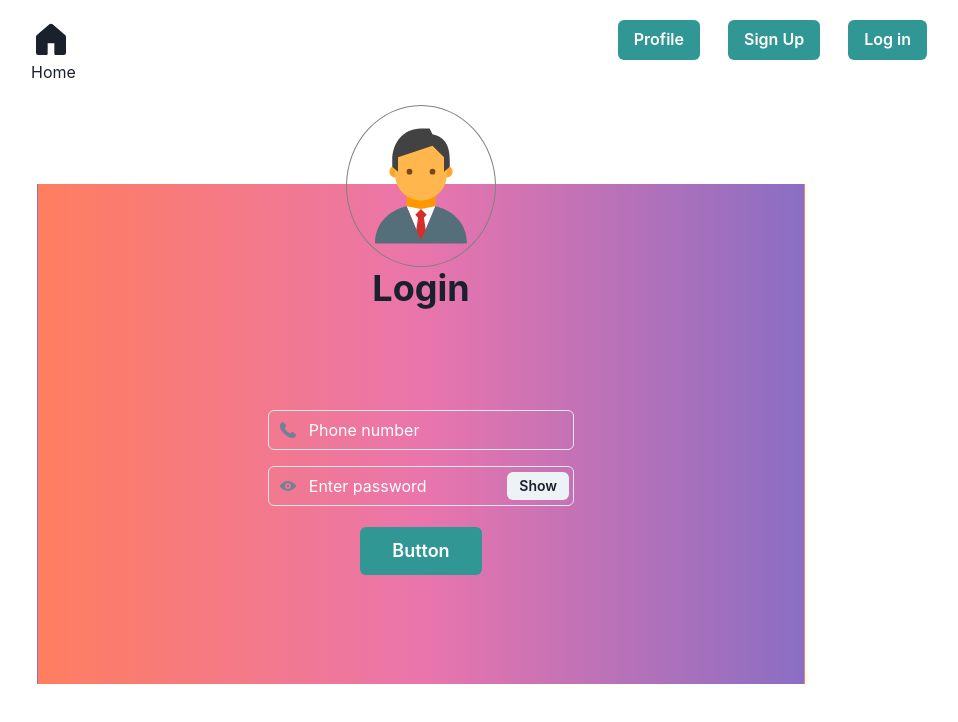
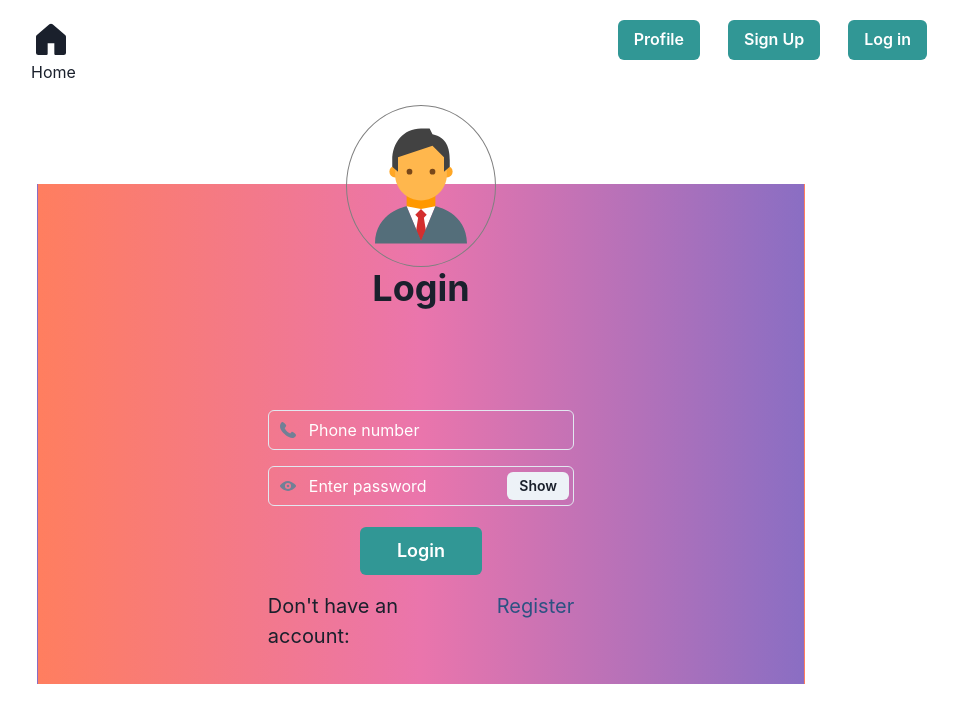
Before and after one commit to sumansauravmay/Addan_digital_solution_profile, a React (Create React App) app in the folder userprofile/: page / in a window 1280 px wide. Shown: the top 722 px of the page, without its empty margins (219-1177 px from the left). Built offline with nearby package versions, Linux system fonts and the light colour scheme.

Commit message:
reegister and login

```diff
--- a/userprofile/package.json
+++ b/userprofile/package.json
@@ -11,6 +11,7 @@
     "@testing-library/react": "^13.4.0",
     "@testing-library/user-event": "^13.5.0",
     "axios": "^1.7.2",
+    "bootstrap": "^5.3.3",
     "framer-motion": "^11.2.11",
     "react": "^18.3.1",
     "react-dom": "^18.3.1",
--- a/userprofile/src/App.js
+++ b/userprofile/src/App.js
@@ -1,7 +1,7 @@
 import "./App.css";
 import Navbar from "./components/Navbar/Navbar";
 import AllRoutes from "./routes/AllRoutes";
-import Loading from "./components/Loading"
+// import Loading from "./components/Loading"
 
 function App() {
   return (
--- a/userprofile/src/components/Loading.jsx
+++ b/userprofile/src/components/Loading.jsx
@@ -1,14 +1,9 @@
 import React from "react";
 import {
-    Input,
-    InputRightElement,
-    InputLeftElement,
-    InputGroup,
     Stack,
     Button,
     Box,
     Skeleton,
-    Text,
   } from "@chakra-ui/react";
 
 
--- a/userprofile/src/components/Login/Login.jsx
+++ b/userprofile/src/components/Login/Login.jsx
@@ -1,6 +1,7 @@
 import React, { useState } from "react";
 import styles from "./Login.module.css";
 import { FcBusinessman } from "react-icons/fc";
+
 import {
   Input,
   InputRightElement,
@@ -8,13 +9,15 @@ import {
   InputGroup,
   Stack,
   Button,
-  Heading,
+  Heading,Flex, Text
 } from "@chakra-ui/react";
 import { PhoneIcon, ViewIcon } from "@chakra-ui/icons";
 import { useToast } from "@chakra-ui/react";
 import axios from "axios";
+import { Link, useNavigate } from "react-router-dom";
 
 const Login = () => {
+    const navigate=useNavigate();
   const toast = useToast();
   const [phone, setPhone] = useState("");
   const [password, setPassword] = useState("");
@@ -57,6 +60,7 @@ const Login = () => {
 
   const checktoken = (token) => {
     if (token) {
+        localStorage.setItem("token", JSON.stringify(token));
       toast({
         title: "Congratulations!",
         description: "Login Successful!",
@@ -65,6 +69,7 @@ const Login = () => {
         duration: 9000,
         isClosable: true,
       });
+      navigate("/profile")
     }
   };
 
@@ -138,8 +143,19 @@ const Login = () => {
           colorScheme="teal"
           size="lg"
         >
-          Button
+          Login
         </Button>
+
+
+        <Flex gap={5}>
+          <Text fontSize={"xl"}>Don't have an account: </Text>
+          <Link to="/register">
+            <Text color={"blue.700"} fontSize={"xl"}>
+              Register
+            </Text>
+          </Link>
+        </Flex>
+
       </Stack>
     </div>
   );
--- a/userprofile/src/components/Login/Login.module.css
+++ b/userprofile/src/components/Login/Login.module.css
@@ -19,7 +19,6 @@
 
 .logininput{
     width: 40%;
-    /* margin-top: 80px; */
     margin: 100px auto auto auto;
 }
 
--- a/userprofile/src/components/Profile/Profile.jsx
+++ b/userprofile/src/components/Profile/Profile.jsx
@@ -2,7 +2,6 @@ import React from "react";
 import {
   Stack,
   Button,
-  ButtonGroup,
   Heading,
   Image,
   Text,
@@ -10,7 +9,7 @@ import {
   Card,
   Divider,
   CardFooter,
-  Flex,
+  Flex
 } from "@chakra-ui/react";
 
 const Profile = () => {
--- a/userprofile/src/components/Register/Register.jsx
+++ b/userprofile/src/components/Register/Register.jsx
@@ -59,6 +59,15 @@ const Register = () => {
         position: "top",
         isClosable: true,
       });
+    } else if (password !== repassword) {
+      toast({
+        title: "Registration Failed!",
+        description: "Password doesn't match",
+        status: "error",
+        duration: 9000,
+        position: "top",
+        isClosable: true,
+      });
     } else {
       axios
         .post(
@@ -75,9 +84,11 @@ const Register = () => {
             duration: 9000,
             isClosable: true,
           });
-          navigate("/");
-        });
+          navigate("/")
+        })
+        .catch((err)=>console.log(err))
     }
+
   };
 
   return (
@@ -158,7 +169,7 @@ const Register = () => {
             value={repassword}
             onChange={(e) => setRepassword(e.target.value)}
             pr="4.5rem"
-            type={show ? "text" : "password"}
+            type={show2 ? "text" : "password"}
             placeholder="Retype password"
           />
           <InputRightElement width="4.5rem">
@@ -175,7 +186,7 @@ const Register = () => {
           size="lg"
           onClick={handleSubmit}
         >
-          Button
+          Sign Up
         </Button>
 
         <Flex gap={5}>
--- a/userprofile/src/index.js
+++ b/userprofile/src/index.js
@@ -4,6 +4,7 @@ import './index.css';
 import App from './App';
 import {BrowserRouter} from "react-router-dom";
 import { ChakraProvider } from '@chakra-ui/react'
+// import "bootstrap/dist/css/bootstrap.min.css";
 import reportWebVitals from './reportWebVitals';
 
 
```
